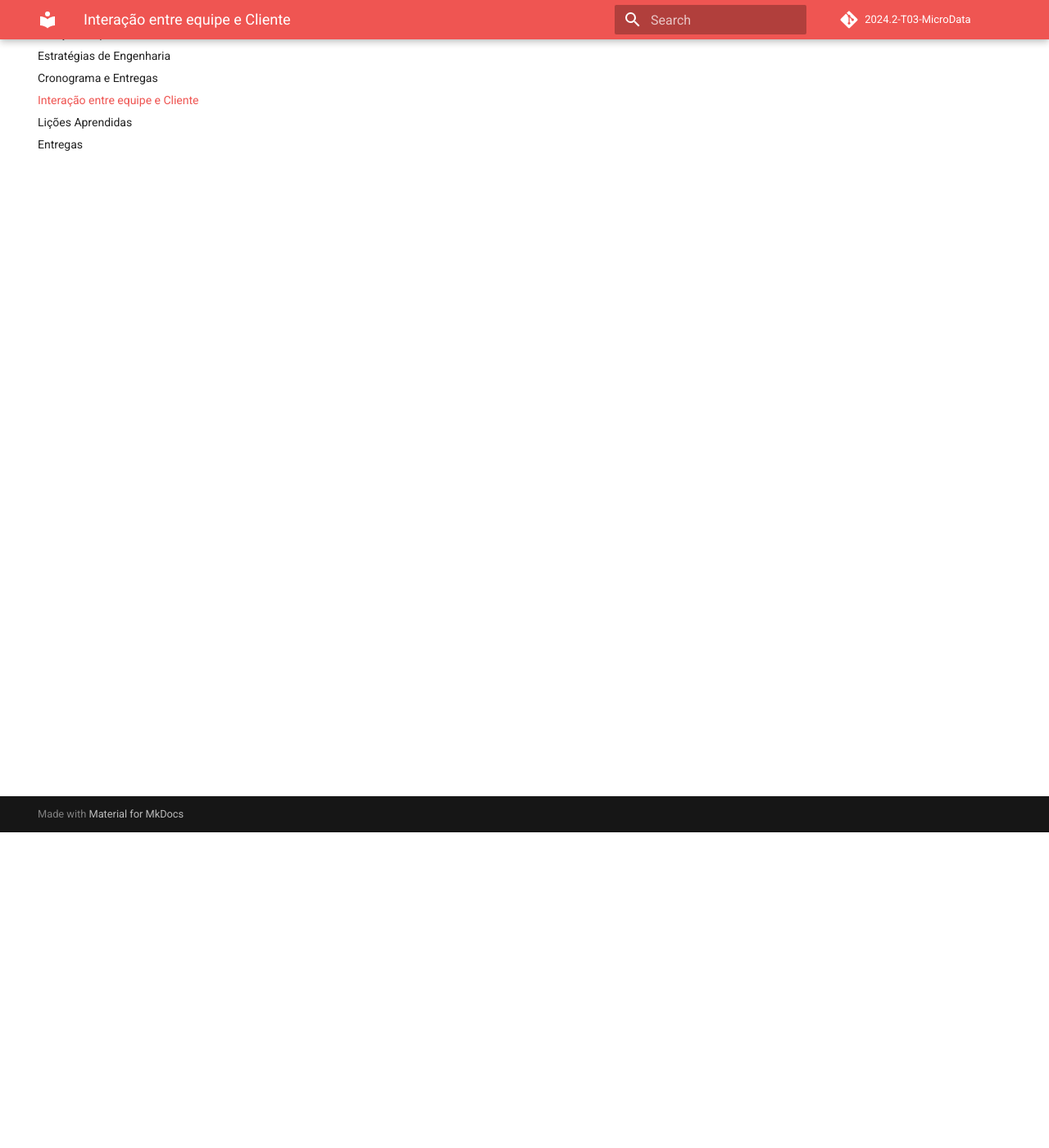
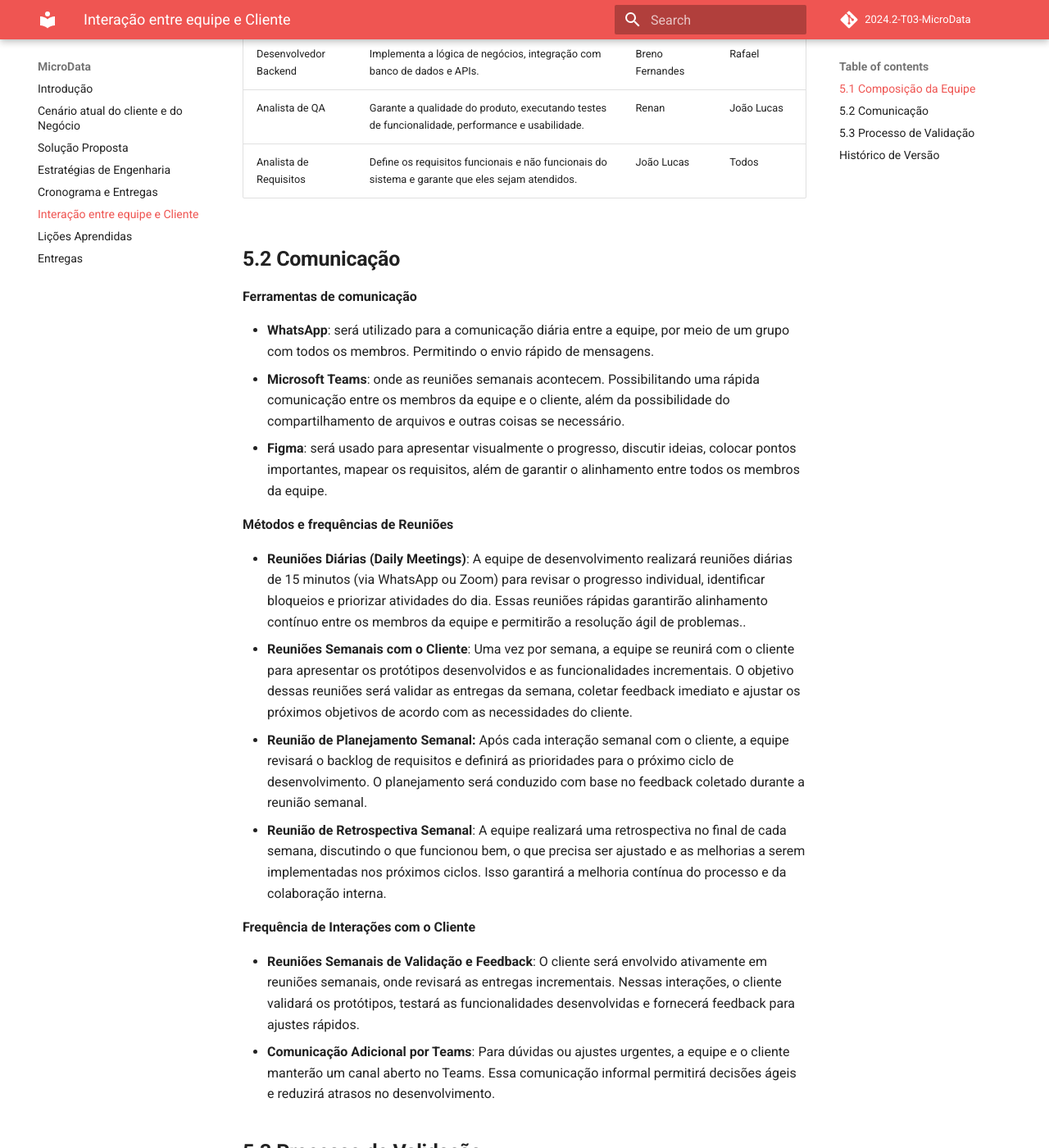
Before and after one commit to storch7/2024.2-T03-MicroData, an MkDocs documentation site: the page built from docs/interacao_equipe_cliente/interacao.md, in a window 1280 px wide and 1400 px high, scrolled down 385 px. Shown: the whole window at 82% size. Built offline with MkDocs 1.6.1 and Material for MkDocs 9.7.7, drawn with Linux system fonts in a browser that asks for light colours; comment, search, counter and statistics services are not loaded; some of the changed text lies outside the part shown.

Commit message:
add section 5 from product  and project vision document #10

```diff
--- a/docs/interacao_equipe_cliente/interacao.md
+++ b/docs/interacao_equipe_cliente/interacao.md
@@ -1,6 +1,88 @@
-# Interação entre equipe e cliente
+# 5. Interação entre equipe e cliente
+
+## 5.1 Composição da Equipe
+
+<table>
+  <thead>
+    <tr style="background-color: gray; color: white;">
+      <th>Papel</th>
+      <th>Descrição</th>
+      <th>Responsável</th>
+      <th>Participantes</th>
+    </tr>
+  </thead>
+  <tbody>
+    <tr>
+      <td>Gerente de Projeto</td>
+      <td>Coordena o projeto, garante a comunicação entre cliente e equipe, controla prazo e entregas.</td>
+      <td>Guilherme</td>
+      <td>Renan</td>
+    </tr>
+    <tr>
+      <td>Desenvolvedor Frontend</td>
+      <td>Responsável pela interface do usuário, design e implementação das funcionalidades no lado do cliente.</td>
+      <td>Breno Lucena</td>
+      <td>Guilherme</td>
+    </tr>
+    <tr>
+      <td>Desenvolvedor Backend</td>
+      <td>Implementa a lógica de negócios, integração com banco de dados e APIs.</td>
+      <td>Breno Fernandes</td>
+      <td>Rafael</td>
+    </tr>
+    <tr>
+      <td>Analista de QA</td>
+      <td>Garante a qualidade do produto, executando testes de funcionalidade, performance e usabilidade.</td>
+      <td>Renan</td>
+      <td>João Lucas</td>
+    </tr>
+    <tr>
+      <td>Analista de Requisitos</td>
+      <td>Define os requisitos funcionais e não funcionais do sistema e garante que eles sejam atendidos.</td>
+      <td>João Lucas</td>
+      <td>Todos</td>
+    </tr>
+  </tbody>
+</table>
+
+## **5.2 Comunicação**
+
+**Ferramentas de comunicação**
+
+- **WhatsApp**: será utilizado para a comunicação diária entre a equipe, por meio de um grupo com todos os membros. Permitindo o envio rápido de mensagens.
+- **Microsoft Teams**: onde as reuniões semanais acontecem. Possibilitando uma rápida comunicação entre os membros da equipe e o cliente, além da possibilidade do compartilhamento de arquivos e outras coisas se necessário.
+- **Figma**: será usado para apresentar visualmente o progresso, discutir ideias, colocar pontos importantes, mapear os requisitos, além de garantir o alinhamento entre todos os membros da equipe.
+
+**Métodos e frequências de Reuniões**
+
+- **Reuniões Diárias (Daily Meetings)**: A equipe de desenvolvimento realizará reuniões diárias de 15 minutos (via WhatsApp ou Zoom) para revisar o progresso individual, identificar bloqueios e priorizar atividades do dia. Essas reuniões rápidas garantirão alinhamento contínuo entre os membros da equipe e permitirão a resolução ágil de problemas..
+- **Reuniões Semanais com o Cliente**: Uma vez por semana, a equipe se reunirá com o cliente para apresentar os protótipos desenvolvidos e as funcionalidades incrementais. O objetivo dessas reuniões será validar as entregas da semana, coletar feedback imediato e ajustar os próximos objetivos de acordo com as necessidades do cliente.
+- **Reunião de Planejamento Semanal:** Após cada interação semanal com o cliente, a equipe revisará o backlog de requisitos e definirá as prioridades para o próximo ciclo de desenvolvimento. O planejamento será conduzido com base no feedback coletado durante a reunião semanal.
+- **Reunião de Retrospectiva Semanal**: A equipe realizará uma retrospectiva no final de cada semana, discutindo o que funcionou bem, o que precisa ser ajustado e as melhorias a serem implementadas nos próximos ciclos. Isso garantirá a melhoria contínua do processo e da colaboração interna.
+
+**Frequência de Interações com o Cliente**
+
+- **Reuniões Semanais de Validação e Feedback**: O cliente será envolvido ativamente em reuniões semanais, onde revisará as entregas incrementais. Nessas interações, o cliente validará os protótipos, testará as funcionalidades desenvolvidas e fornecerá feedback para ajustes rápidos.
+- **Comunicação Adicional por Teams**: Para dúvidas ou ajustes urgentes, a equipe e o cliente manterão um canal aberto no Teams. Essa comunicação informal permitirá decisões ágeis e reduzirá atrasos no desenvolvimento.
+
+## **5.3 Processo de Validação**
+
+O processo de validação será baseado nos princípios ágeis e iterativos do RAD, com foco em entregas rápidas e feedback contínuo. As etapas principais incluem:
+
+1. **Definição de Prontidão (Definition of Ready - DoR)**: Antes de iniciar o desenvolvimento de qualquer funcionalidade, os requisitos serão validados com o cliente para garantir que estão claramente definidos, documentados e acompanhados de critérios de aceitação.
+2. **Validação Incremental e Prototipação**: Durante as reuniões semanais, os protótipos e funcionalidades entregues serão validados diretamente com o cliente. Ajustes rápidos poderão ser feitos, se necessário, com base no feedback recebido.
+3. **Definição de Conclusão (Definition of Done - DoD)**: Uma funcionalidade será considerada pronta apenas após:
+
+    1. Passar por testes internos (unitários e de integração).
+
+    2. Obter aprovação visual e funcional por parte da equipe.
+
+    3. Ser validada pelo cliente como funcional e aderente aos requisitos.
+
+4. **Teste de Aceitação do Cliente:** Ao final de cada semana, o cliente realizará testes de aceitação com base nos critérios previamente definidos durante o DoR. Esses testes garantirão que a solução está alinhada às expectativas e requisitos do projeto.
 
 ##  Histórico de Versão
 
 | **Data** | **Versão** | **Descrição** | **Autor** |
 | :------: | :--------: | :----------:  | :-------: |
+| 18/11/2024 | 1.0 | Criação da seção 5 | Renan Vieira |
```
